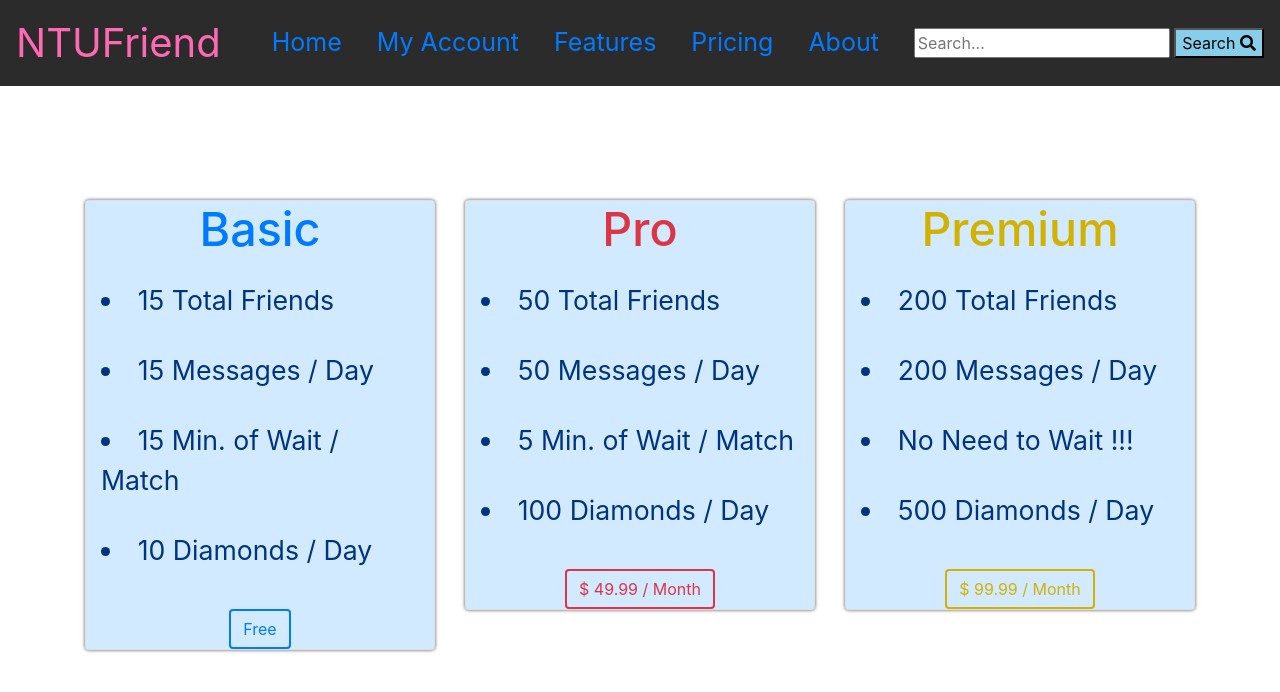
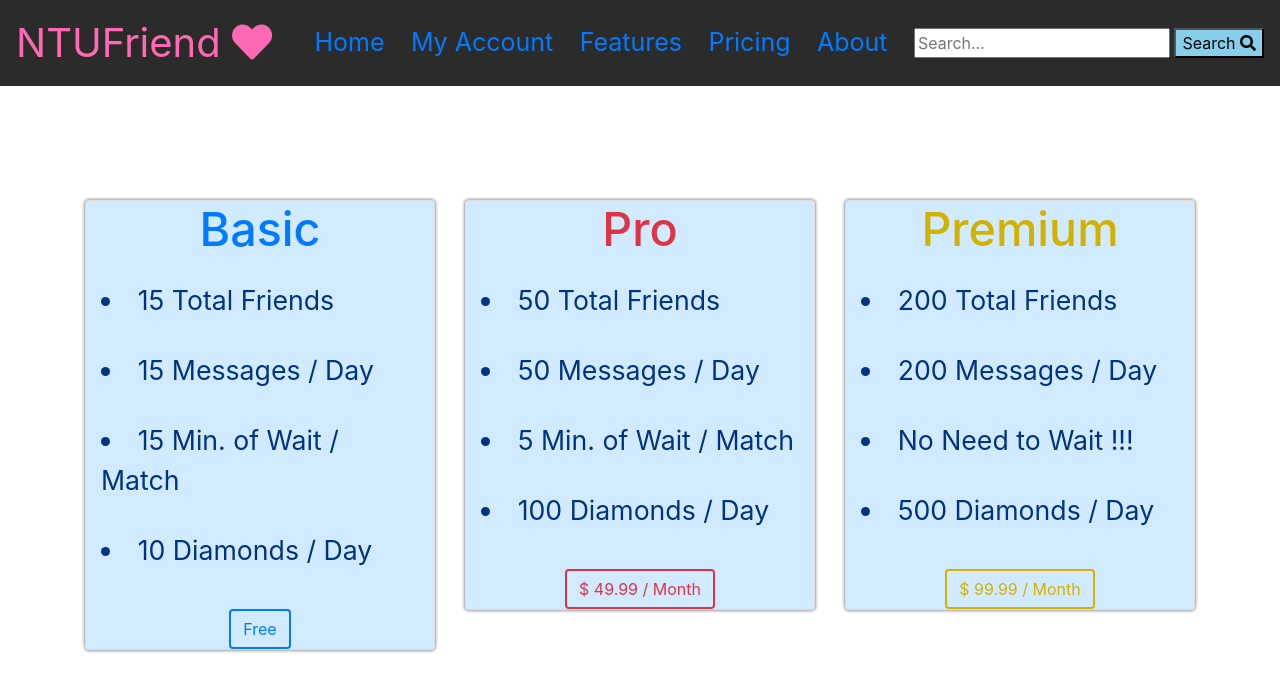
Before and after one commit to b05106052/bootstrap, a plain HTML site: page index.html in a window 1280 px wide. Drawn offline with nearby package versions, Linux system fonts and the light colour scheme.

Commit message:
Update index.html

```diff
--- a/index.html
+++ b/index.html
@@ -16,7 +16,7 @@
     <header>
         <div class="top">
             <nav class="navbar fixed-top" style=" background-color:rgb(43, 43, 43); ">
-                <a class="navbar-brand " style="color:hotpink;" href=" ">NTUFriend</a>
+                <a class="navbar-brand " style="color:hotpink;" href=" ">NTUFriend <i class="fas fa-heart"></i></a>
                 <a href="home">Home</a>
                 <a href="#myaccount">My Account</a>
                 <a href="#features">Features</a>
```
